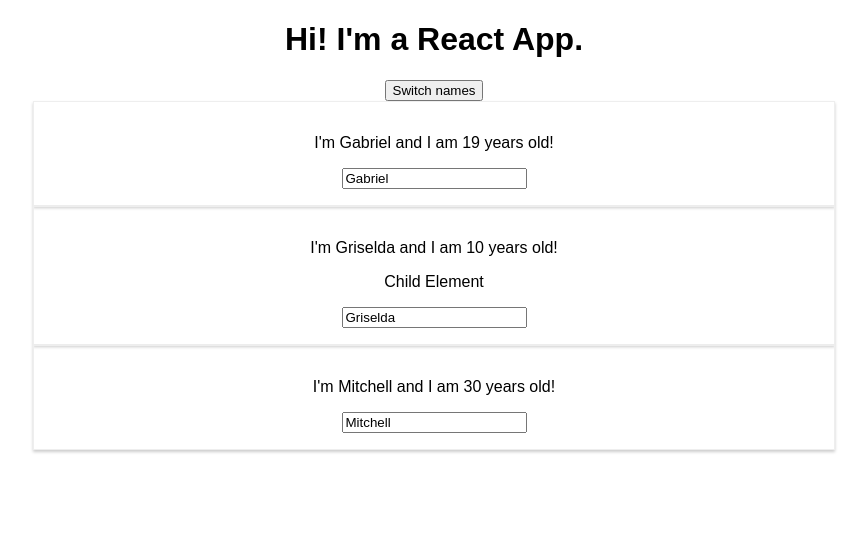
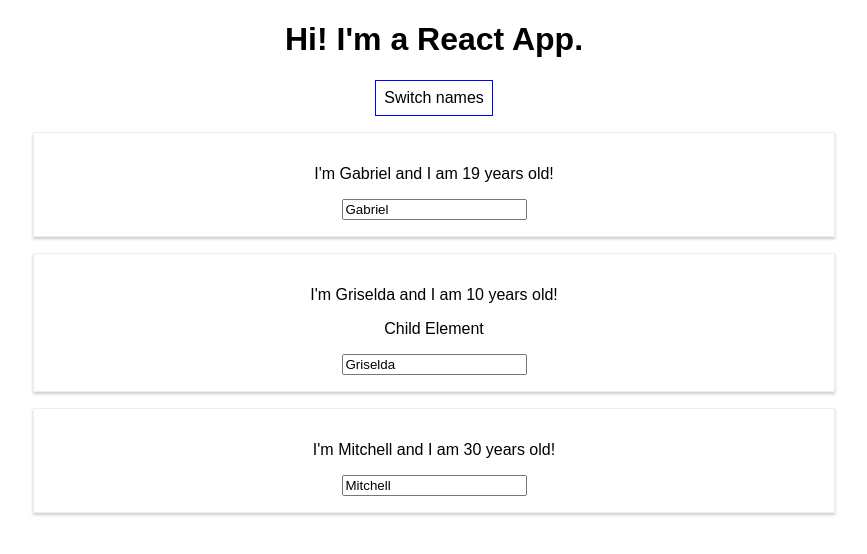
Before and after one commit to brandaogabriel7/react-complete-guide, a React (Create React App) app: page / in a window 1280 px wide. Shown: the top 554 px of the page, without its empty margins (206-1073 px from the left). Built offline with nearby package versions, Linux system fonts and the light colour scheme.

Commit message:
styles: Finish styles

```diff
--- a/src/App.js
+++ b/src/App.js
@@ -1,6 +1,6 @@
 import React, { Component } from 'react';
 import './App.css';
-import Person from './Person/Person'
+import Person from './Person/Person';
 
 // const app = props => {
 //   const [ personsState, setPersonsState ] = useState({
@@ -38,25 +38,33 @@
       { name: 'Mitchell', age: 30 }
     ],
     otherState: 'whatever'
-  }
+  };
 
   switchNamesHandler = () => {
     const persons = [...this.state.persons];
     persons.reverse();
-    this.setState({persons});
-  }
+    this.setState({ persons });
+  };
 
   nameChangedHandler = (event) => {
     const persons = [...this.state.persons];
     persons[1].name = event.target.value;
-    this.setState({persons});
-  }
+    this.setState({ persons });
+  };
 
   render() {
+    const style = {
+      backgroundColor: 'white',
+      font: 'inherit',
+      border: '1px solid blue',
+      padding: '8px',
+      cursor: 'pointer'
+    };
+
     return (
       <div className="App">
         <h1>Hi! I'm a React App.</h1>
-        <button onClick={this.switchNamesHandler}>Switch names</button>
+        <button style={style} onClick={this.switchNamesHandler}>Switch names</button>
         <Person name={this.state.persons[0].name} age={this.state.persons[0].age} click={this.switchNamesHandler} changed={this.nameChangedHandler} />
         <Person name={this.state.persons[1].name} age={this.state.persons[1].age} click={this.switchNamesHandler} changed={this.nameChangedHandler}>Child Element</Person>
         <Person name={this.state.persons[2].name} age={this.state.persons[2].age} click={this.switchNamesHandler} changed={this.nameChangedHandler} />
--- a/src/Person/Person.css
+++ b/src/Person/Person.css
@@ -1,8 +1,8 @@
 .Person {
-    width: 60%;
-    margin: auto;
-    border: 1px solid #eee;
-    box-shadow: 0 2px 3px #ccc;
-    padding: 16px;
-    text-align: center;
+  width: 60%;
+  margin: 16px auto;
+  border: 1px solid #eee;
+  box-shadow: 0 2px 3px #ccc;
+  padding: 16px;
+  text-align: center;
 }
```
Also changed, not shown: src/App.css (line endings or trailing spaces).
